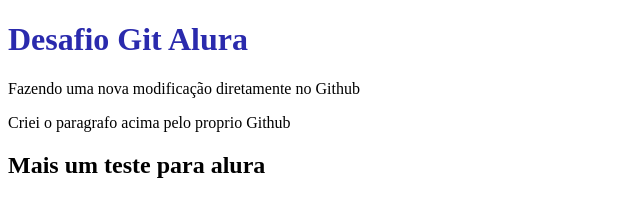
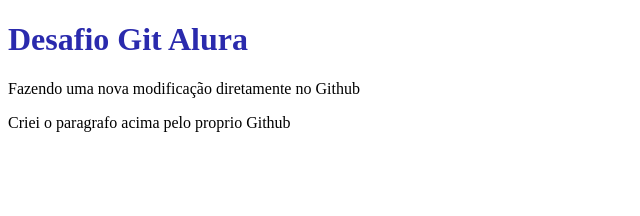
Before and after one commit to antoniotiburtino/desafio-alura, a plain HTML site: page index.html in a window 1280 px wide. Shown: the whole page, without its empty margins (0-640 px from the left). Drawn offline with Linux system fonts and the light colour scheme.

Commit message:
removendo h2

```diff
--- a/index.html
+++ b/index.html
@@ -12,7 +12,7 @@
     <h1>Desafio Git Alura</h1>
     <p>Fazendo uma nova modificação diretamente no Github</p>
     <p>Criei o paragrafo acima pelo proprio Github</p>
-    <h2>Mais um teste para alura</h2>
+
 </body>
 
 </html>
```
